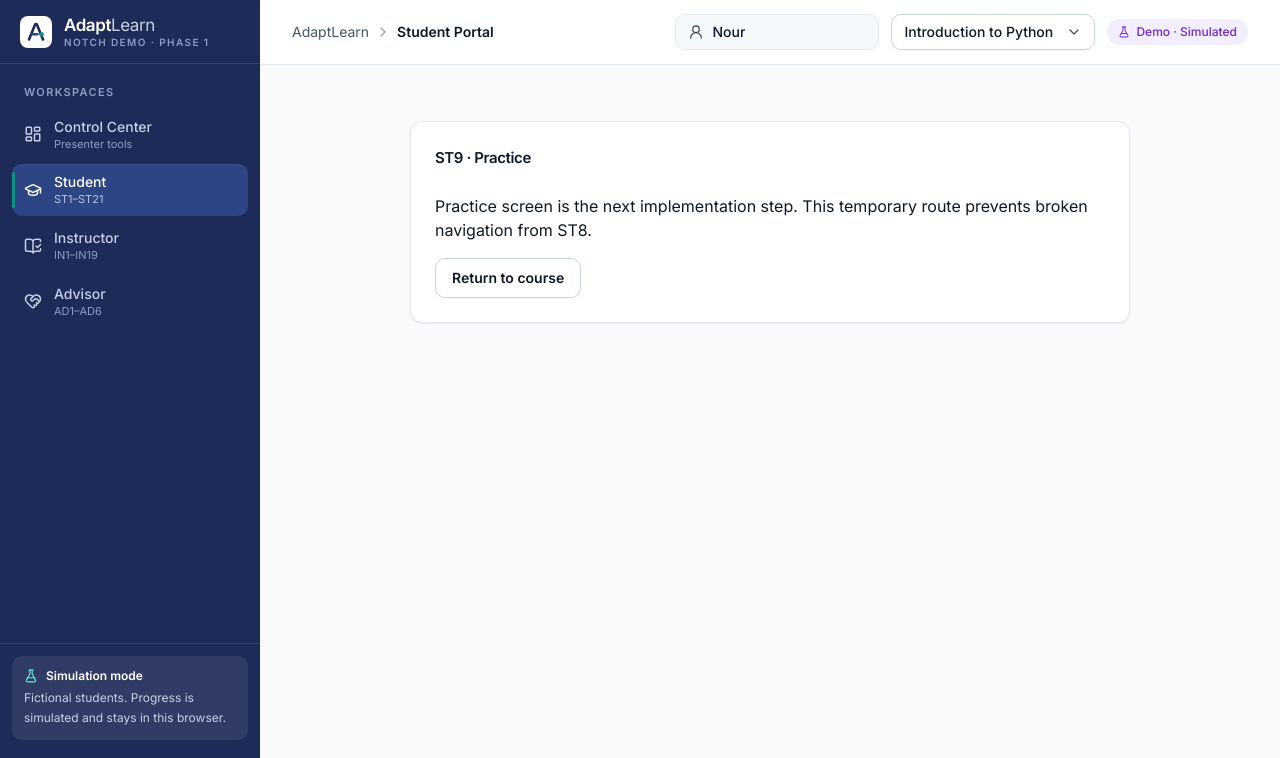
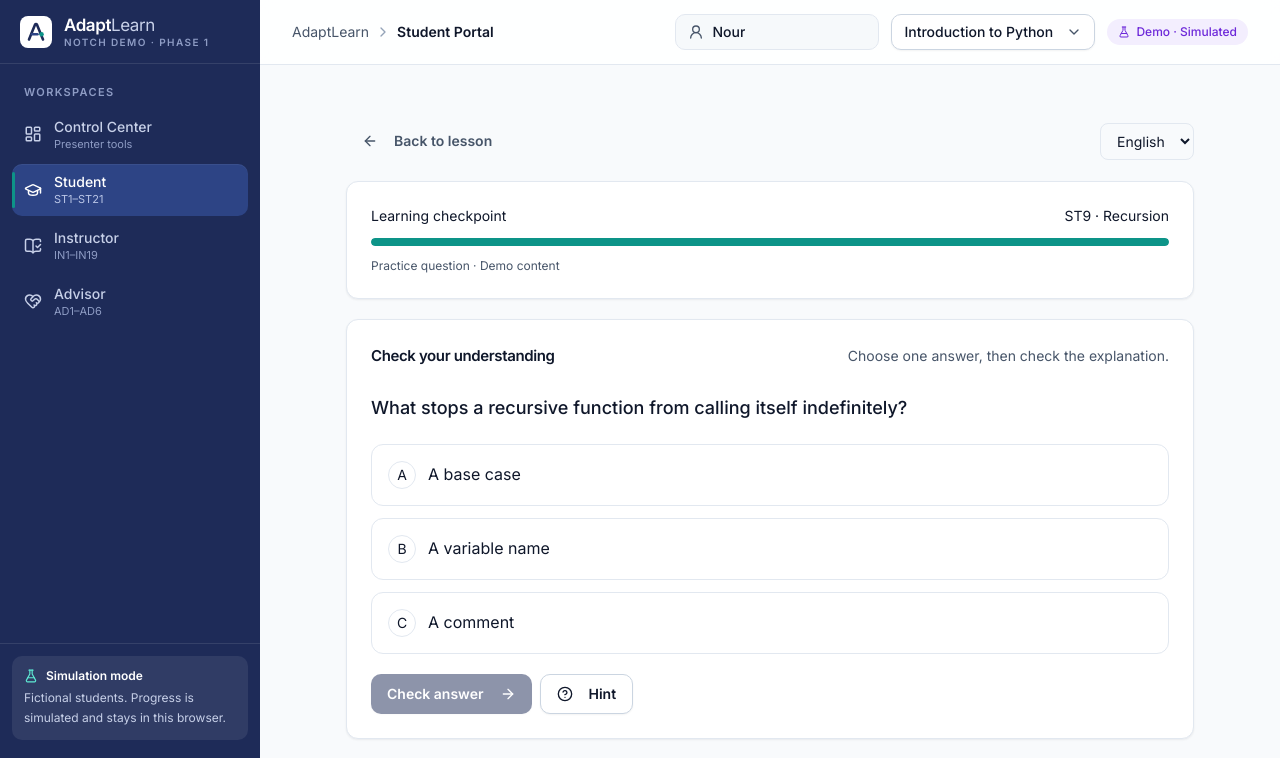
Before and after one commit to Lioomr/adaptive-learning-platform, a Next.js app in the folder Notch Demo/frontend/: page /student/st9 in a window 1280 px wide. Shown: the top 758 px of the page. Built offline with nearby package versions, Linux system fonts and the light colour scheme.

Commit message:
Connect ST9 practice session route

```diff
--- a/Notch Demo/frontend/app/student/st9/page.tsx
+++ b/Notch Demo/frontend/app/student/st9/page.tsx
@@ -1,7 +1,6 @@
-import { Card, CardContent, CardHeader, CardTitle } from "@/components/ui/card";
-import { Button } from "@/components/ui/button";
-import Link from "next/link";
+import { StudentPracticeSession } from "@/features/student/student-practice-session";
 
-export default function StudentPracticePreview({ searchParams }: { searchParams: Promise<{ conceptId?: string }> }) {
-  return <main className="mx-auto max-w-3xl p-6"><Card><CardHeader><CardTitle>ST9 · Practice</CardTitle></CardHeader><CardContent className="space-y-4"><p>Practice screen is the next implementation step. This temporary route prevents broken navigation from ST8.</p><Button asChild variant="outline"><Link href="/student/st7">Return to course</Link></Button></CardContent></Card></main>;
+export default async function StudentPracticePage({ searchParams }: { searchParams: Promise<{ conceptId?: string }> }) {
+  const params = await searchParams;
+  return <StudentPracticeSession conceptId={params.conceptId ?? "PY-REC"} />;
 }
```
